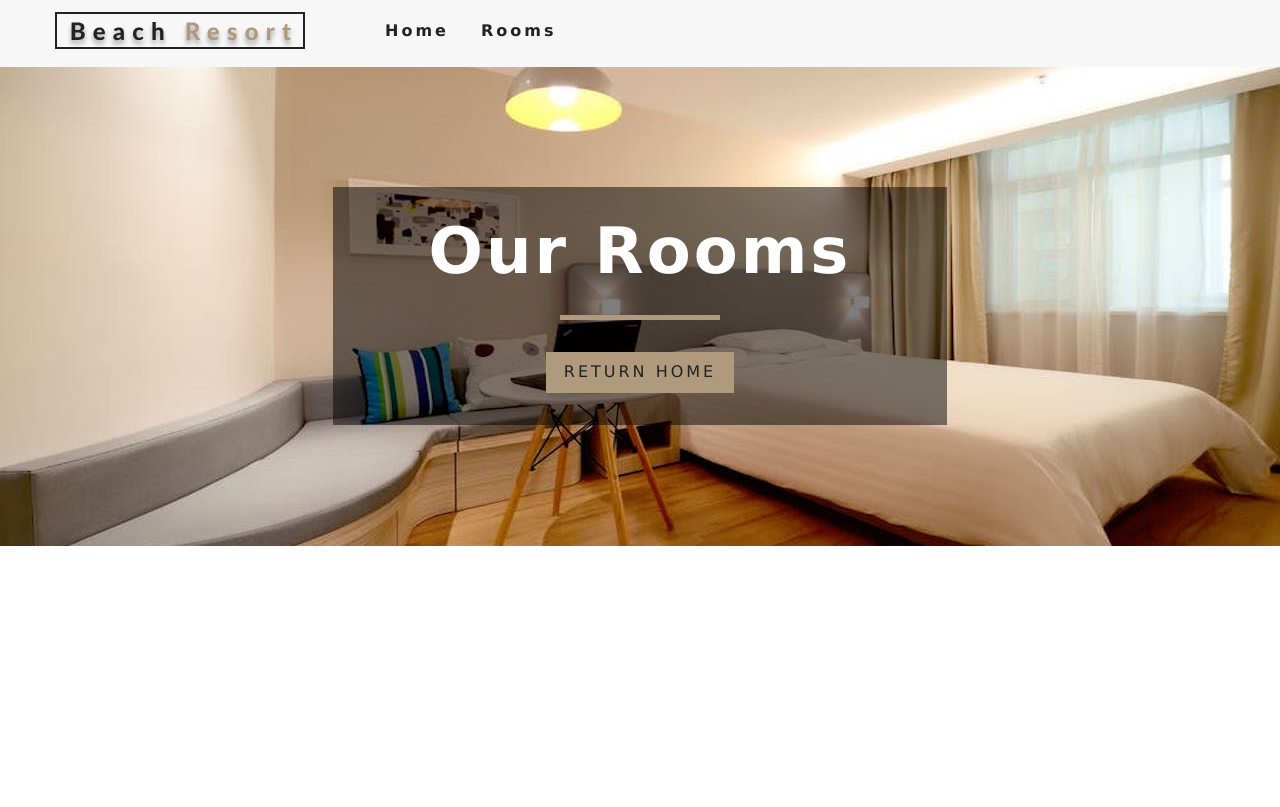
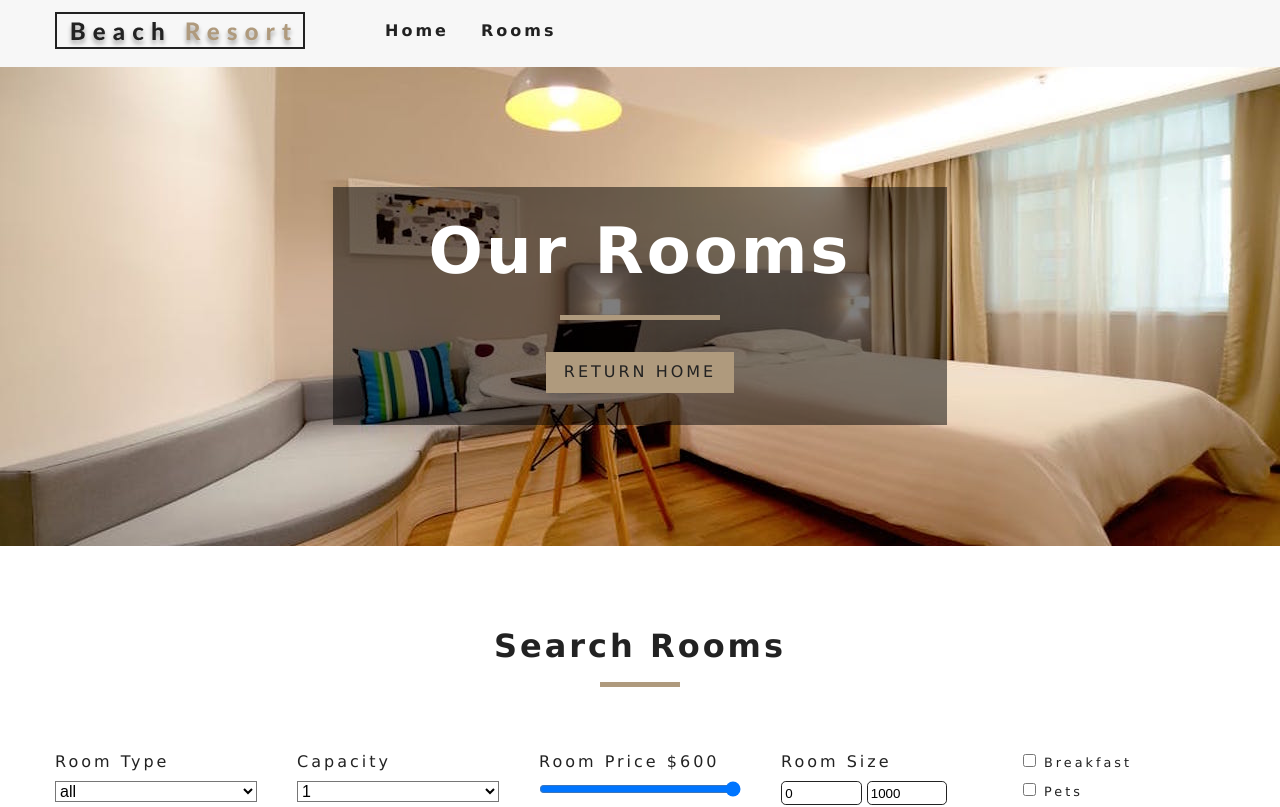
Before and after one commit to shivammodi456/resort, a React (Create React App) app: page /rooms in a window 1280 px wide. Shown: the top 807 px of the page. Built offline with nearby package versions, Linux system fonts and the light colour scheme.

Commit message:
Some Changes in Room Page

```diff
--- a/src/pages/Rooms.js
+++ b/src/pages/Rooms.js
@@ -2,9 +2,11 @@ import React from "react";
 import Hero from "../component/Hero";
 import Banner from "../component/Banner";
 import { Link } from "react-router-dom";
+import RoomContainer from "../component/RoomContainer";
 
 const Rooms = () => {
   return (
+    <>
       <Hero hero="roomsHero">
         <Banner title="Our Rooms">
           <Link to="/" className="btn-primary">
@@ -12,6 +14,8 @@ const Rooms = () => {
           </Link>
         </Banner>
       </Hero>
+      <RoomContainer />
+    </>
   );
 };
 
--- a/src/pages/SingleRoom.js
+++ b/src/pages/SingleRoom.js
@@ -86,7 +86,6 @@ export class SingleRoom extends Component {
               })}
             </ul>
           </section>
-          <RoomContainer />
         </div>
       </>
     );
```
Lines whose indentation alone changed are shown as unchanged.
